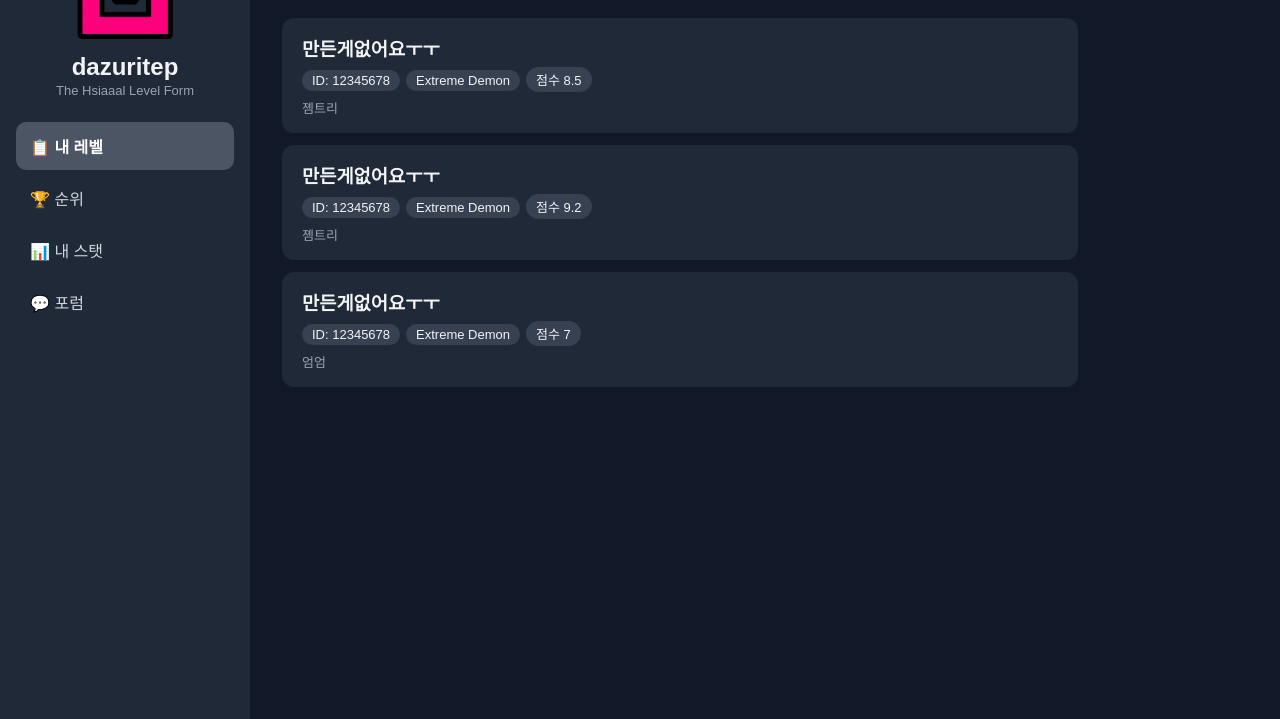
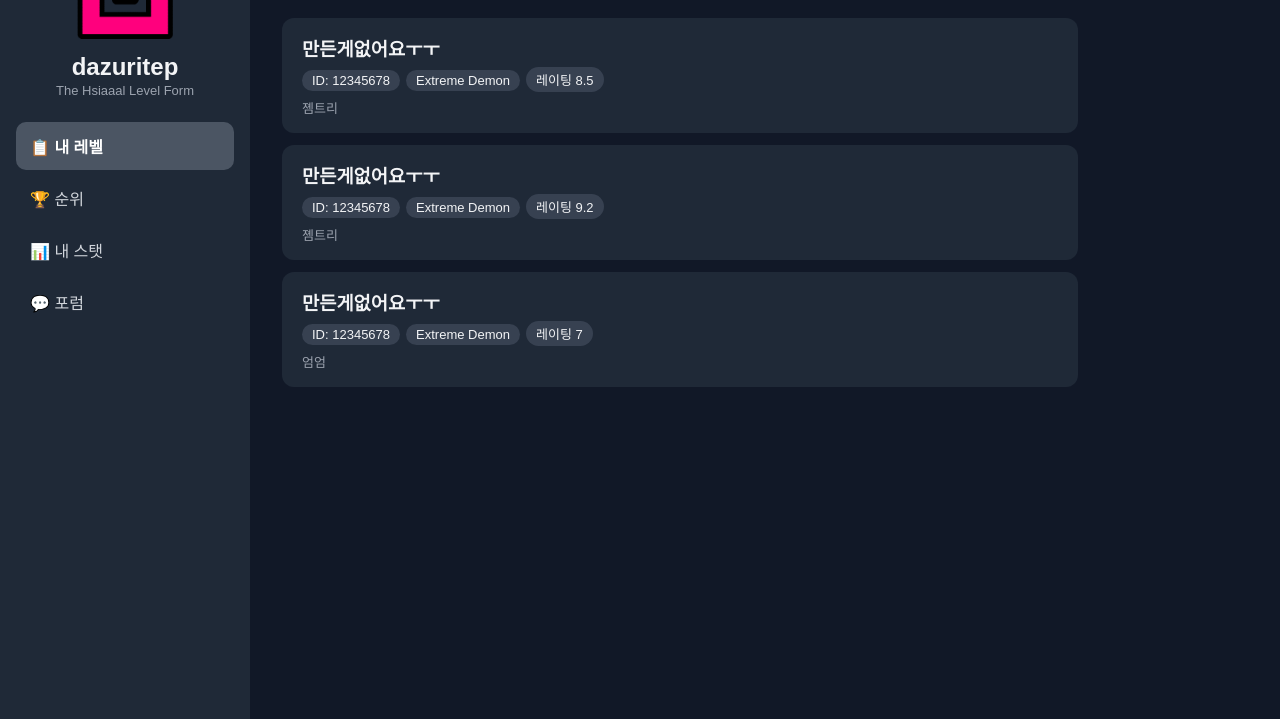
Before and after one commit to dazuritep/HLF, a plain HTML site: page index.html in a window 1280 px wide. Shown: the part 81-800 px from the top of the page. Drawn offline with Linux system fonts and the light colour scheme.

Commit message:
Update index.html

```diff
--- a/index.html
+++ b/index.html
@@ -85,7 +85,7 @@
   ];
 
   // 포럼 글 (영상 올리려면 한 줄 복사해서 추가)
-  // link에 유튜브 주소를 넣으면 영상이 바로 재생돼요. 없으면 "" 로 두세요.
+  // link에 유튜브 주소를 넣으면 영상이 바로 재생되고 없으면 "" 로 두면 됨.
   const posts = [
     { date: "YYYY-MM-DD / APM N:NN ", title: "Untitled", text: "The Text.", link: "" },
     { date: "2026-11-21 / PM 8:00 ", title: "Hsiaaal's From Opened", text: "올리고 싶은거 올립니다.", link: "" },
@@ -115,7 +115,7 @@
     levels: () => `<h1>📋 내 레벨</h1>` + levels.map(l => `
       <div class="card">
         <h3>${l.name}</h3>
-        <span class="tag">ID: ${l.id}</span><span class="tag">${l.difficulty}</span><span class="tag">점수 ${l.score}</span>
+        <span class="tag">ID: ${l.id}</span><span class="tag">${l.difficulty}</span><span class="tag">레이팅 ${l.score}</span>
         ${l.note ? `<div class="muted">${l.note}</div>` : ""}
       </div>`).join(""),
 
```
